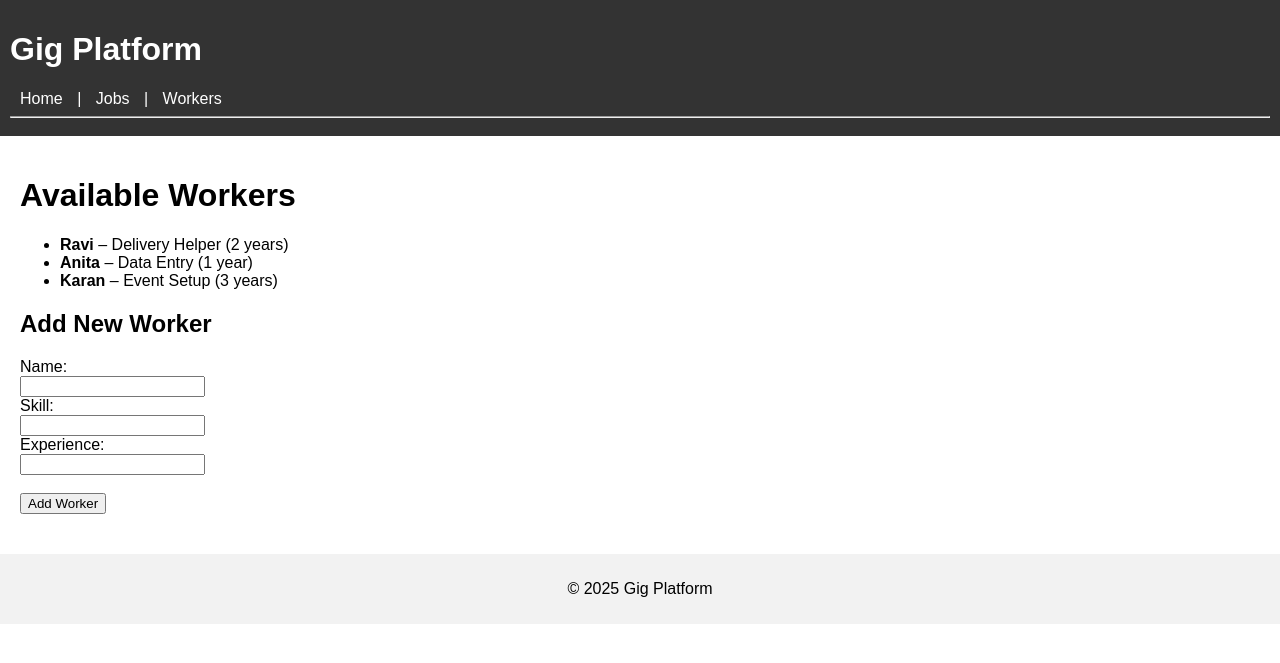
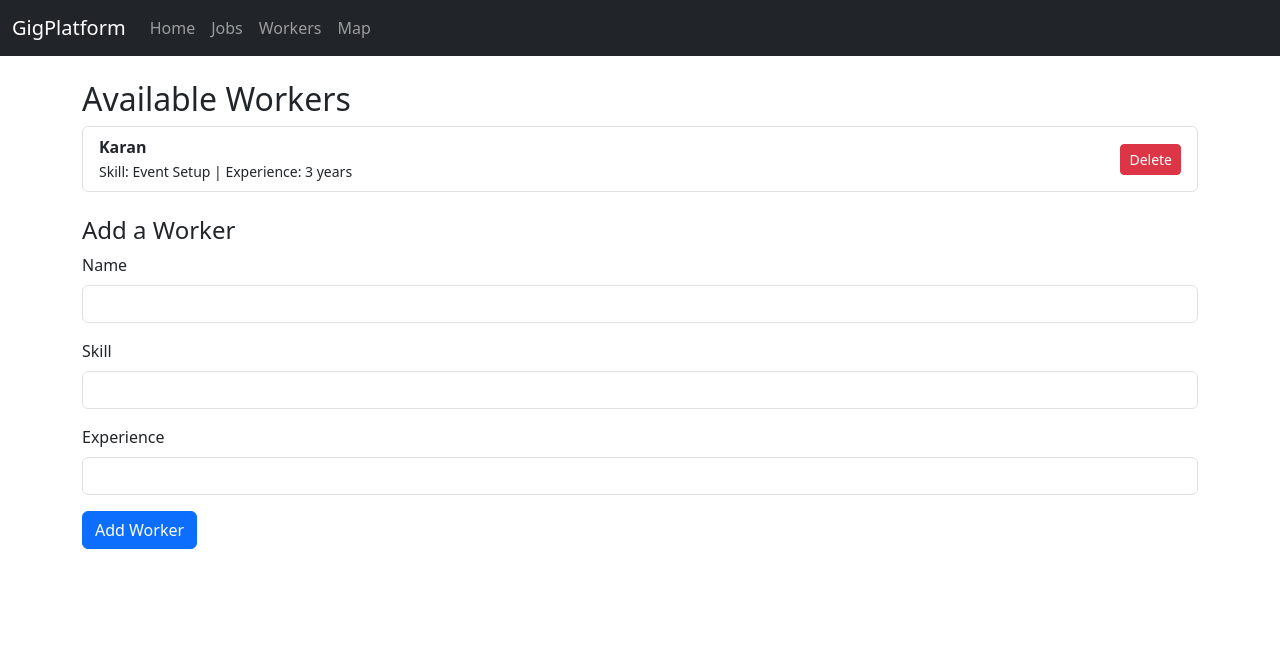
Before and after one commit to ladridam/gig-platform, a Flask app: page /workers in a window 1280 px wide. Shown: the top 663 px of the page. Run offline with Flask 3, Linux system fonts and the light colour scheme.

Commit message:
Added Map, layout upgraded to Uber Style formatting

```diff
--- a/app.py
+++ b/app.py
@@ -1,24 +1,36 @@
 from flask import Flask, render_template, request, redirect, url_for
+from geopy.distance import geodesic
 
 app = Flask(__name__)
 
 # Sample job data
 jobs_data = [
-    {"title": "Delivery Assistant", "location": "Siliguri", "pay": "₹500/day"},
-    {"title": "Event Helper", "location": "Matigara", "pay": "₹700/day"}
+    {"title": "Delivery Assistant", "location": (26.7271, 88.3953), "pay": "₹500/day"},
+    {"title": "Event Helper", "location": (26.6997, 88.3113), "pay": "₹700/day"}
 ]
 
 # Sample worker data
 workers_data = [
-    {"name": "Ravi", "skill": "Delivery Helper", "experience": "2 years"},
-    {"name": "Anita", "skill": "Data Entry", "experience": "1 year"},
-    {"name": "Karan", "skill": "Event Setup", "experience": "3 years"}
+    {"name": "Ravi", "skill": "Delivery Helper", "experience": "2 years", "location": (26.5671, 88.3923)},
+    {"name": "Anita", "skill": "Data Entry", "experience": "1 year", "location": (26.7001, 88.2953)},
+    {"name": "Karan", "skill": "Event Setup", "experience": "3 years", "location": (26.3430, 88.3553)}
 ]
+
+# Utility: convert Python tuples -> JS arrays
+def normalize_data(data):
+    normalized = []
+    for item in data:
+        new_item = item.copy()
+        if "location" in new_item and isinstance(new_item["location"], tuple):
+            new_item["location"] = list(new_item["location"])
+        normalized.append(new_item)
+    return normalized
 
 @app.route("/")
 def home():
     return render_template("index.html")
 
+# Jobs
 @app.route("/jobs", methods=["GET", "POST"])
 def jobs():
     if request.method == "POST":
@@ -30,6 +42,13 @@
         return redirect(url_for("jobs"))
     return render_template("jobs.html", jobs=jobs_data)
 
+@app.route("/delete_job/<int:index>")
+def delete_job(index):
+    if 0 <= index < len(jobs_data):
+        jobs_data.pop(index)
+    return redirect(url_for("jobs"))
+
+# Workers
 @app.route("/workers", methods=["GET", "POST"])
 def workers():
     if request.method == "POST":
@@ -41,5 +60,20 @@
         return redirect(url_for("workers"))
     return render_template("workers.html", workers=workers_data)
 
+@app.route("/delete_worker/<int:index>")
+def delete_worker(index):
+    if 0 <= index < len(workers_data):
+        workers_data.pop(index)
+    return redirect(url_for("workers"))
+
+# Map
+@app.route("/map")
+def map_view():
+    return render_template(
+        "map.html",
+        jobs=normalize_data(jobs_data),
+        workers=normalize_data(workers_data)
+    )
+
 if __name__ == "__main__":
     app.run(debug=True)
--- a/templates/base.html
+++ b/templates/base.html
@@ -1,29 +1,37 @@
 <!DOCTYPE html>
 <html lang="en">
 <head>
-    <meta charset="UTF-8">
-    <title>Gig Platform</title>
-    <link rel="stylesheet" href="{{ url_for('static', filename='css/style.css') }}">
+  <meta charset="UTF-8">
+  <title>Gig Platform</title>
+  <link rel="stylesheet" href="https://cdn.jsdelivr.net/npm/bootstrap@5.3.2/dist/css/bootstrap.min.css">
+  <!-- Leaflet Map -->
+  <link rel="stylesheet" href="https://unpkg.com/leaflet/dist/leaflet.css"/>
+  <script src="https://unpkg.com/leaflet/dist/leaflet.js"></script>
 </head>
 <body>
-    <header>
-        <h1>Gig Platform</h1>
-        <nav>
-            <a href="/">Home</a> |
-            <a href="/jobs">Jobs</a> |
-            <a href="/workers">Workers</a>
-        </nav>
+  <!-- Navbar -->
+  <nav class="navbar navbar-expand-lg navbar-dark bg-dark">
+    <div class="container-fluid">
+      <a class="navbar-brand" href="{{ url_for('home') }}">GigPlatform</a>
+      <button class="navbar-toggler" type="button" data-bs-toggle="collapse" data-bs-target="#navbarNav"
+              aria-controls="navbarNav" aria-expanded="false" aria-label="Toggle navigation">
+        <span class="navbar-toggler-icon"></span>
+      </button>
+      <div class="collapse navbar-collapse" id="navbarNav">
+        <ul class="navbar-nav me-auto mb-2 mb-lg-0">
+          <li class="nav-item"><a class="nav-link" href="{{ url_for('home') }}">Home</a></li>
+          <li class="nav-item"><a class="nav-link" href="{{ url_for('jobs') }}">Jobs</a></li>
+          <li class="nav-item"><a class="nav-link" href="{{ url_for('workers') }}">Workers</a></li>
+          <li class="nav-item"><a class="nav-link" href="{{ url_for('map_view') }}">Map</a></li>
+        </ul>
+      </div>
+    </div>
+  </nav>
 
-    <hr>
+  <div class="container mt-4">
+    {% block content %}{% endblock %}
+  </div>
 
-    </header>
-
-    <main>
-        {% block content %}{% endblock %}
-    </main>
-
-    <footer>
-        <p>&copy; 2025 Gig Platform</p>
-    </footer>
+  <script src="https://cdn.jsdelivr.net/npm/bootstrap@5.3.2/dist/js/bootstrap.bundle.min.js"></script>
 </body>
 </html>
--- a/templates/workers.html
+++ b/templates/workers.html
@@ -1,27 +1,37 @@
 {% extends "base.html" %}
+{% block content %}
+  <h2>Available Workers</h2>
 
-{% block content %}
-  <h1>Available Workers</h1>
-
-  <ul>
+  <!-- Worker List -->
+  <ul class="list-group mb-4">
     {% for worker in workers %}
-      <li>
-        <strong>{{ worker.name }}</strong> – {{ worker.skill }} ({{ worker.experience }})
+      <li class="list-group-item d-flex justify-content-between align-items-center">
+        <div>
+          <b>{{ worker.name }}</b><br>
+          <small>Skill: {{ worker.skill }} | Experience: {{ worker.experience }}</small>
+        </div>
+        <a href="{{ url_for('delete_worker', index=loop.index0) }}" class="btn btn-danger btn-sm">Delete</a>
       </li>
+    {% else %}
+      <li class="list-group-item">No workers available</li>
     {% endfor %}
   </ul>
 
-  <h2>Add New Worker</h2>
+  <!-- Add Worker Form -->
+  <h4>Add a Worker</h4>
   <form method="POST">
-    <label>Name:</label><br>
-    <input type="text" name="name" required><br>
-
-    <label>Skill:</label><br>
-    <input type="text" name="skill" required><br>
-
-    <label>Experience:</label><br>
-    <input type="text" name="experience" required><br><br>
-
-    <button type="submit">Add Worker</button>
+    <div class="mb-3">
+      <label class="form-label">Name</label>
+      <input type="text" class="form-control" name="name" required>
+    </div>
+    <div class="mb-3">
+      <label class="form-label">Skill</label>
+      <input type="text" class="form-control" name="skill" required>
+    </div>
+    <div class="mb-3">
+      <label class="form-label">Experience</label>
+      <input type="text" class="form-control" name="experience" required>
+    </div>
+    <button type="submit" class="btn btn-primary">Add Worker</button>
   </form>
 {% endblock %}
```
Also changed, not shown: templates/index.html (+7 -3 lines), templates/jobs.html (+30 -12 lines), templates/map.html (added, +59 -0 lines).
